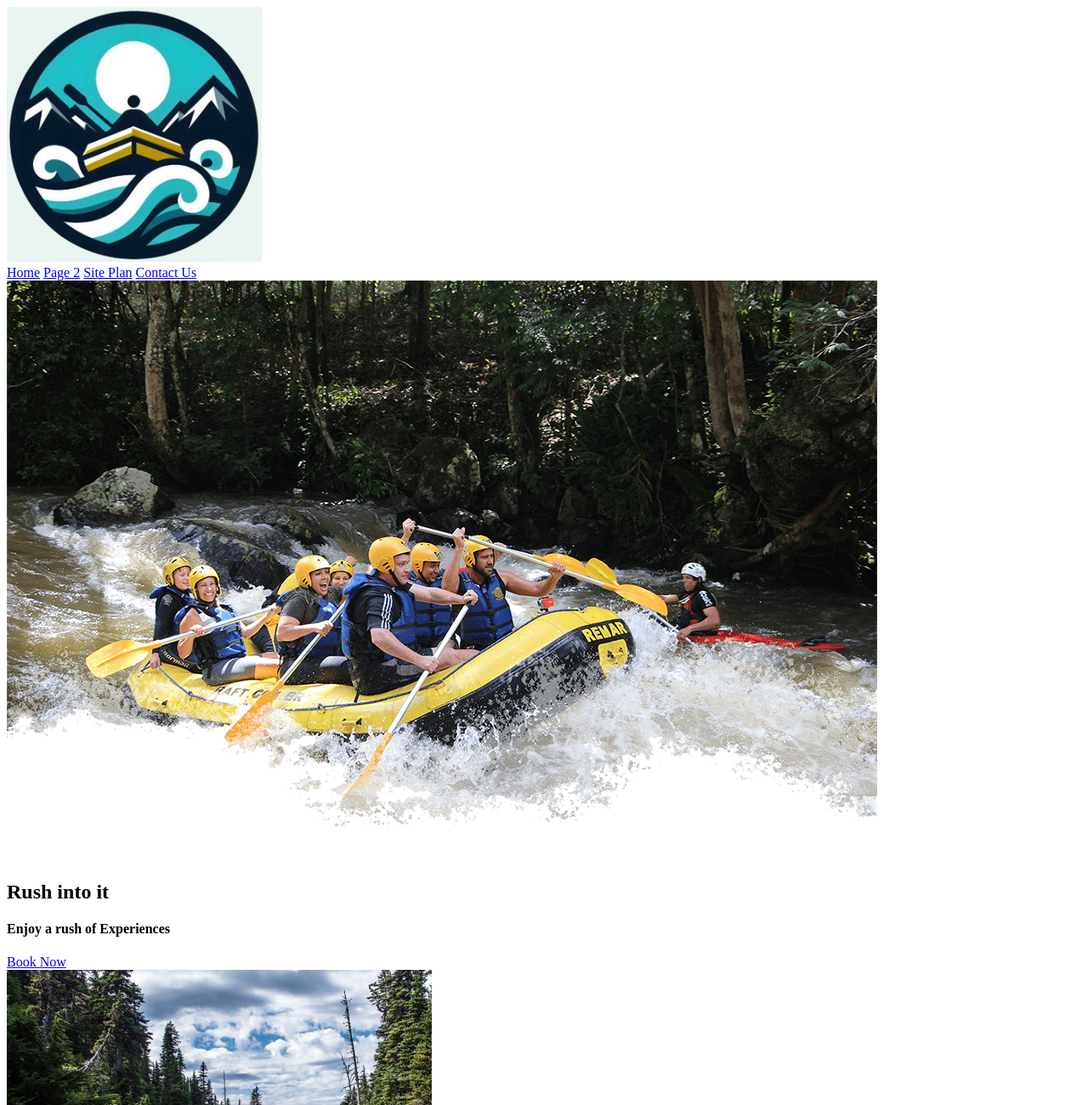
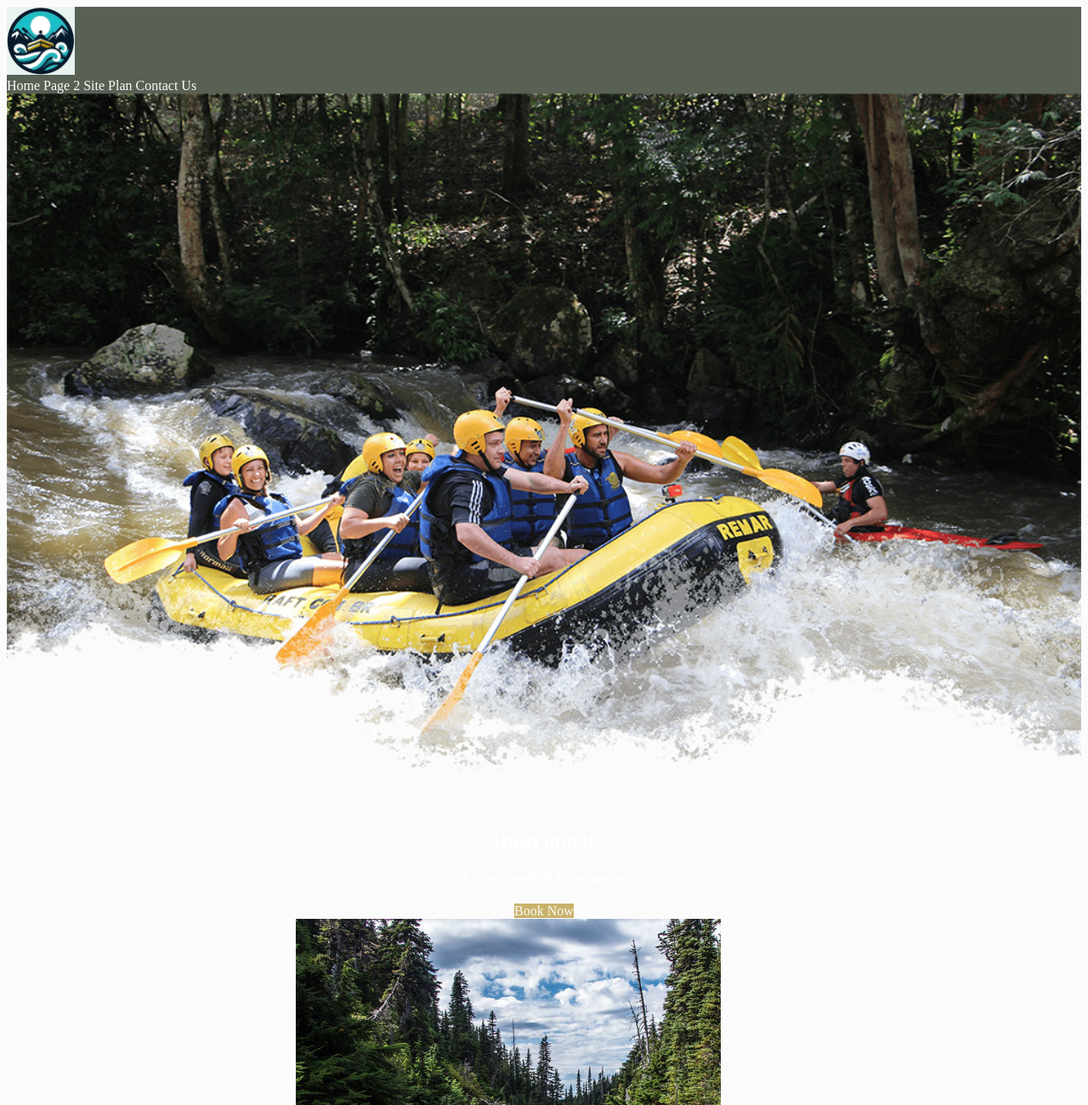
Before and after one commit to wardy2121/wdd130, a plain HTML site: page wwr/index.html in a window 1280 px wide. Shown: the top 1300 px of the page at 85% size. Drawn offline with Linux system fonts and the light colour scheme.

Commit message:
change 4.1

```diff
--- a/wwr/index.html
+++ b/wwr/index.html
@@ -1,11 +1,13 @@
 <!DOCTYPE html>
 <html lang="en">
 <head>
+    <link rel="stylesheet" href="styles/style.css">
     <meta charset="UTF-8">
     <meta name="viewport" content="width=device-width, initial-scale=1.0">
     <title>River Rush Expiditions</title>
 </head>
 <body>
+    <div id=""content>
     <header>
         <a id="logo_link" href="index.html">
             <img class="logo" src="images/wwrLogo.jpeg" alt="River Rush Expiditions logo" width="300">
@@ -45,6 +47,7 @@
         <img class="icon" src="images/oars.png" alt="oars icon">
         <h2>Rapids</h2>
     </section>
+    <div id="background"></div>
     <img class="mountains" src="images/mountains.jpg" alt="Misty mountains">
     <section class="msg">
         <h2>More Than Just The Thrill</h2>
@@ -69,6 +72,7 @@
         </a>
     </div>
 </footer>
+</div>
 
 </body>
 </html>
--- /dev/null
+++ b/wwr/styles/style.css
@@ -0,0 +1,101 @@
+/* Layout and Centering */
+#content {
+    max-width: 1600px;
+    margin: 0 auto;
+  }
+
+  /* Text Alignment */
+  nav a,
+  #hero-msg h1,
+  #hero-msg h4,
+  .button-box,
+  main section {
+    text-align: center;
+  }
+
+  /* Background Colors */
+  body {
+    background-color: #fcfbfb;
+  }
+
+  header {
+    background-color: rgba(20, 30, 13, 0.7);
+  }
+
+  nav a:hover {
+    background-color: black;
+  }
+
+  .book,
+  .join {
+    background-color: #c8b26b;
+  }
+
+  .book:hover,
+  .join:hover {
+    background-color: #bfa14d;
+  }
+
+  #background {
+    height: 725px;
+    background-color: #ddd;
+  }
+
+  .msg {
+    background-color: #fff;
+  }
+
+  footer {
+    background-color: #222;
+  }
+
+  /* Text Colors */
+  nav a {
+    color: #fcfbfb;
+  }
+
+  nav a:hover {
+    color: #d9c2a3;
+  }
+
+  .home-title,
+  h4,
+  .msg h2,
+  .msg p,
+  footer,
+  footer a {
+    color: #ffffff;
+  }
+
+  footer a:hover {
+    color: #d9c2a3;
+  }
+
+  /* Image Widths */
+  .logo,
+  .icon {
+    width: 80px;
+  }
+
+  #hero-img {
+    width: 100%;
+  }
+
+  /* Remove Underlines */
+  nav a,
+  .book,
+  .join,
+  footer a {
+    text-align: center;
+    color: #fcfbfb;
+    text-decoration: none;
+  }
+
+  /* Footer Paragraph Styling */
+  footer p {
+    font-size: 1.2em;
+  }
+
+  footer p a:hover {
+    text-decoration: underline;
+  }
```
